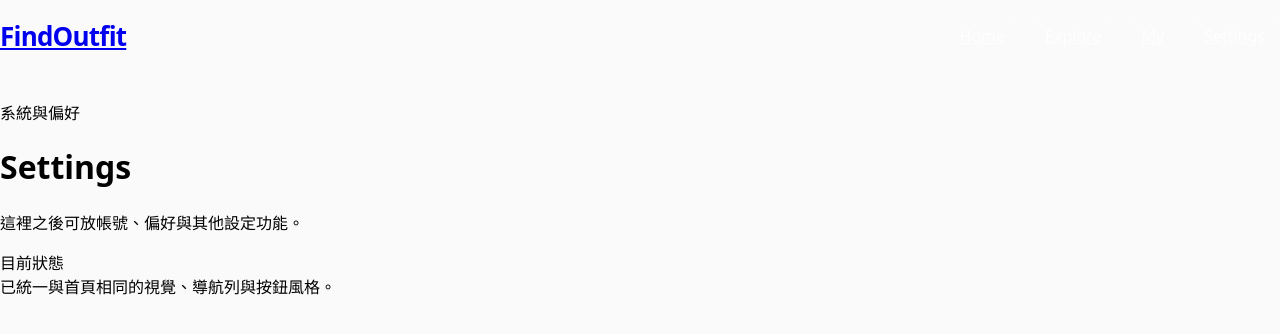
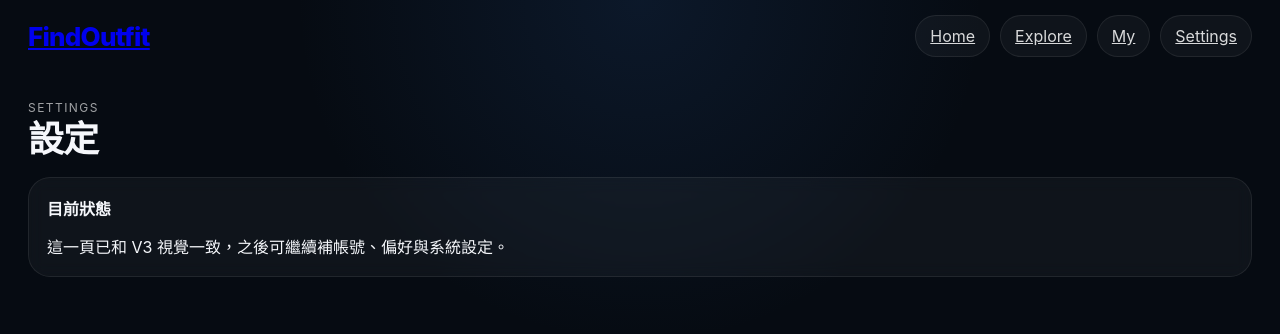
Before and after one commit to howeasyshare-glitch/simon, a Next.js app: page /settings in a window 1280 px wide. Shown: the top 334 px of the page. Built offline with nearby package versions, Linux system fonts and the light colour scheme.

Commit message:
Add files via upload

```diff
--- a/app/settings/page.tsx
+++ b/app/settings/page.tsx
@@ -1,25 +1,6 @@
-
 import styles from "../page.module.css";
 import NavBar from "../../components/NavBar";
 
 export default function Page() {
-  return (
-    <div className={styles.pageShell}>
-      <NavBar />
-      <div className={styles.pageWrap}>
-        <div className={styles.listPageHeader}>
-          <div>
-            <div className={styles.sectionKicker}>系統與偏好</div>
-            <h1 className={styles.pageTitle}>Settings</h1>
-            <p className={styles.pageSub}>這裡之後可放帳號、偏好與其他設定功能。</p>
-          </div>
-        </div>
-
-        <div className={styles.settingsCard}>
-          <div className={styles.cardTitle}>目前狀態</div>
-          <div className={styles.cardText}>已統一與首頁相同的視覺、導航列與按鈕風格。</div>
-        </div>
-      </div>
-    </div>
-  );
+  return <main className={styles.page}><NavBar /><section className={styles.contentWrap}><div className={styles.sectionHead}><div><div className={styles.kicker}>Settings</div><h1 className={styles.sectionTitle}>設定</h1></div></div><div className={styles.card}><div className={styles.blockTitle}>目前狀態</div><div className={styles.cardText}>這一頁已和 V3 視覺一致，之後可繼續補帳號、偏好與系統設定。</div></div></section></main>;
 }
```
